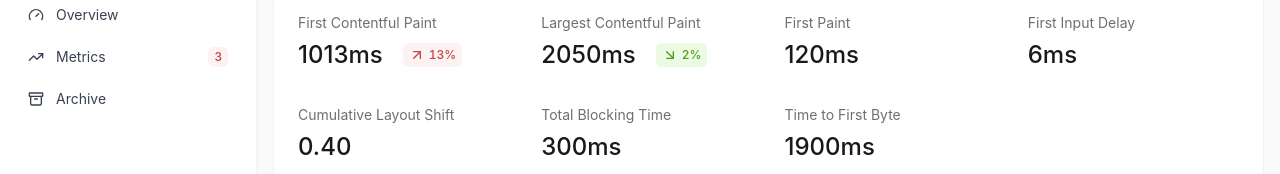
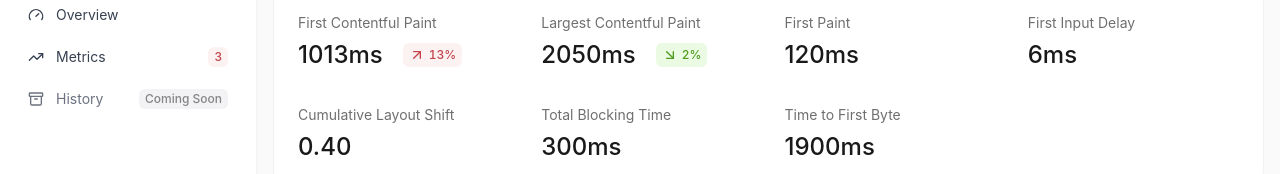
Before and after one commit to scmmishra/skynet-frontend, a Vue app: page / in a window 1280 px wide. Shown: the part 126-300 px from the top of the page. Built offline with nearby package versions, Linux system fonts and the light colour scheme.

Commit message:
chore: update sidebar

```diff
--- a/src/components/Sidebar/AppSidebar.vue
+++ b/src/components/Sidebar/AppSidebar.vue
@@ -28,7 +28,7 @@ const orgName = "DeepSource"
           <SidebarItem title="Metrics" badge-text="3" tone="negative">
             <TrendingUp class="w-4 h-4" />
           </SidebarItem>
-          <SidebarItem title="Archive">
+          <SidebarItem title="History" disabled badge-text="Coming Soon">
             <Archive class="w-4 h-4" />
           </SidebarItem>
         </SidebarGroup>
```
